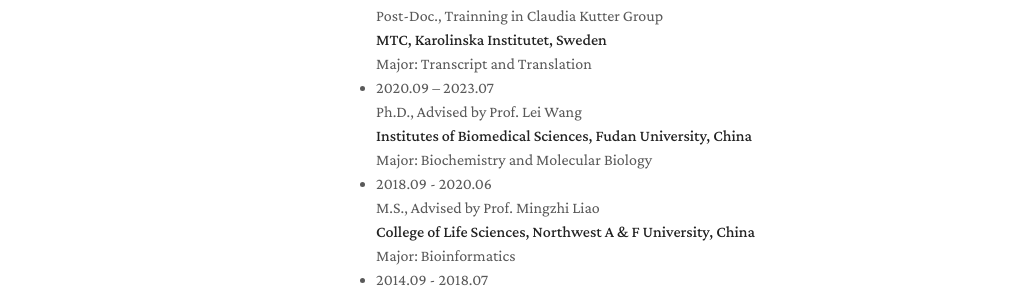
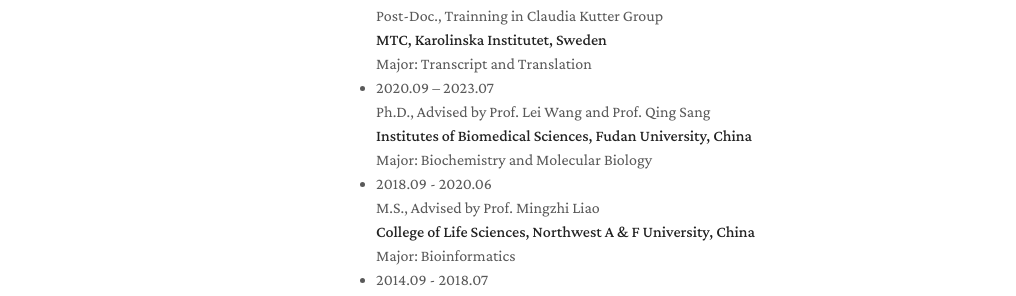
Before and after one commit to liqunbio/liqunbio.github.io, a Jekyll site: the page built from index.md, in a window 1280 px wide and 900 px high. Shown: the part 422-718 px from the top of the window, without its empty margins (134-1150 px from the left). Built offline with Jekyll 4.4.1, drawn with Linux system fonts in a browser that asks for light colours; some web fonts are replaced; comment, search, counter and statistics services are not loaded; our own code applies the rules of GitHub Pages for plain Markdown files.

Commit message:
Update index.md

```diff
--- a/index.md
+++ b/index.md
@@ -17,7 +17,7 @@ Post-Doc., Trainning in Claudia Kutter Group <br>
 **MTC, Karolinska Institutet, Sweden** <br>
 Major: Transcript and Translation
 - 2020.09 – 2023.07 <br>
-Ph.D., Advised by Prof. Lei Wang <br>
+Ph.D., Advised by Prof. Lei Wang and Prof. Qing Sang<br>
 **Institutes of Biomedical Sciences, Fudan University, China** <br>
 Major: Biochemistry and Molecular Biology
 - 2018.09 - 2020.06 <br>
```
